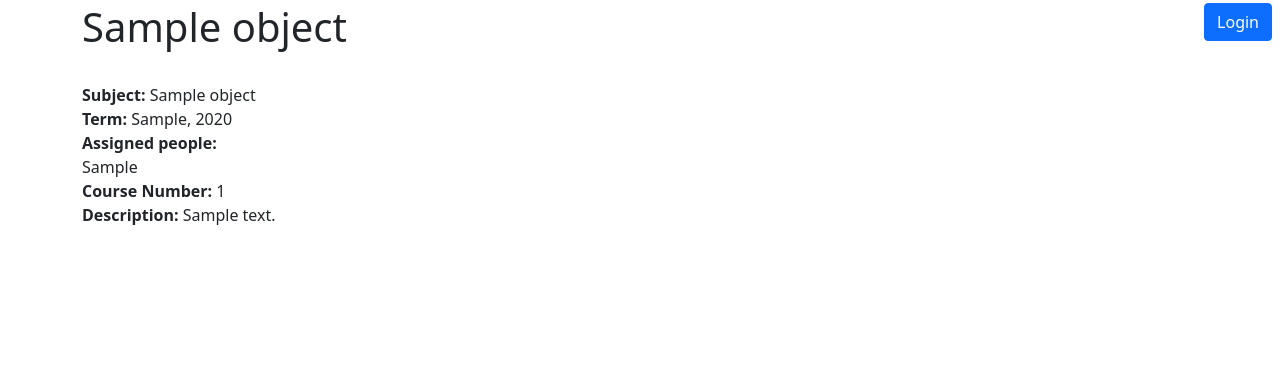
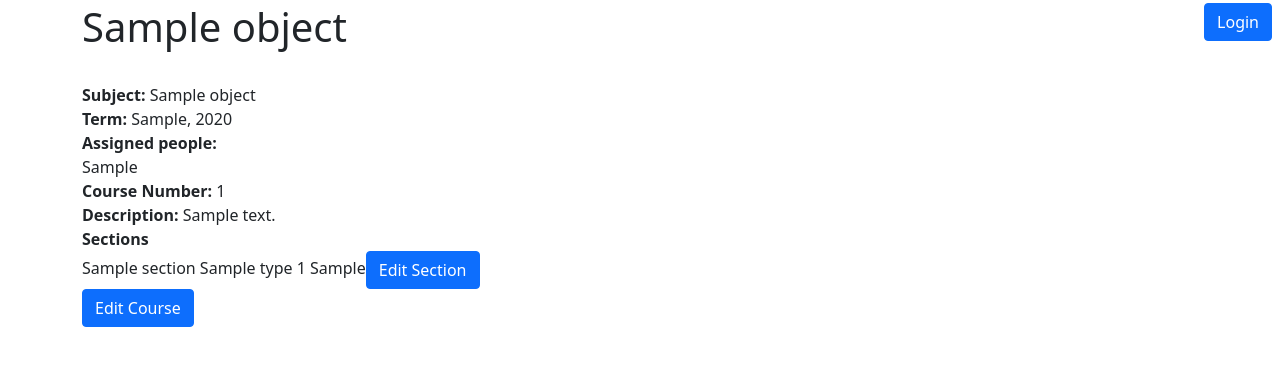
Before and after one commit to BendikMann/TA_Scheduler_App, a Django app: template templates/course/view_course.html in a window 1280 px wide. Shown: the part 21-387 px from the top of the page. Run offline with Django 3.2, Linux system fonts and the light colour scheme; the template is opened without the code that fills it: most values are stand-ins (such as "Sample title", 1, 10 or a date in 2020).

Commit message:
Fixed most things wrong with course_views.py

```diff
--- a/TA_Scheduler/management/commands/create_test_db.py
+++ b/TA_Scheduler/management/commands/create_test_db.py
@@ -20,6 +20,6 @@ class Command(BaseCommand):
         for course in range(0, course_count):
             Factories.CourseFactory()
 
-        self.stdout.write(f"User now has {TA_Scheduler.models.Account.objects.count()} entries")
+        self.stdout.write(f"User now has {TA_Scheduler.models.User.objects.count()} entries")
         self.stdout.write(f"Course now has {TA_Scheduler.models.Course.objects.count()} entries")
         self.stdout.write(f"Section now has {TA_Scheduler.models.Section.objects.count()} entries")
--- a/TA_Scheduler/views/course_views.py
+++ b/TA_Scheduler/views/course_views.py
@@ -52,5 +52,4 @@ class UpdateCourse(LoginRequiredMixin, UserPassesTestMixin, View):
 
 
 class ViewCourse(LoginRequiredMixin, DetailView):
-
     model = Course
--- a/templates/course/view_course.html
+++ b/templates/course/view_course.html
@@ -8,11 +8,18 @@
     <b>Term: </b> {{object.term_type}}, {{object.term_year}}<br>
     <b>Assigned people: </b>
     {% for person in object.assigned_people.all %}
-    <br> {{ person.user.first_name|default:'Unnamed Instructor' }}
+    <br> {{ person.first_name|default:'Unnamed Instructor' }}
     {% endfor %} <br>
     <b>Course Number: </b> {{object.course_number}} <br>
     <b>Description: </b> {{object.description}} <br>
+    <b> Sections</b> <br>
+    {% for section in object.section_set.all %}
+        {{section.section}} {{section.type}} {{section.class_id}} {{section.assigned_user}}<a href='#' class="btn btn-primary">Edit Section</a> <br/>
+    {% endfor %}
 </p1>
+    {% url 'course-update' pk=object.id as course_update %}
+    <a href='{{ course_update }}' class="btn btn-primary">Edit Course</a>
+
 
 {% endblock %}
 </html>
```
Also changed, not shown: TA_Scheduler/models.py (+6 -6 lines).
